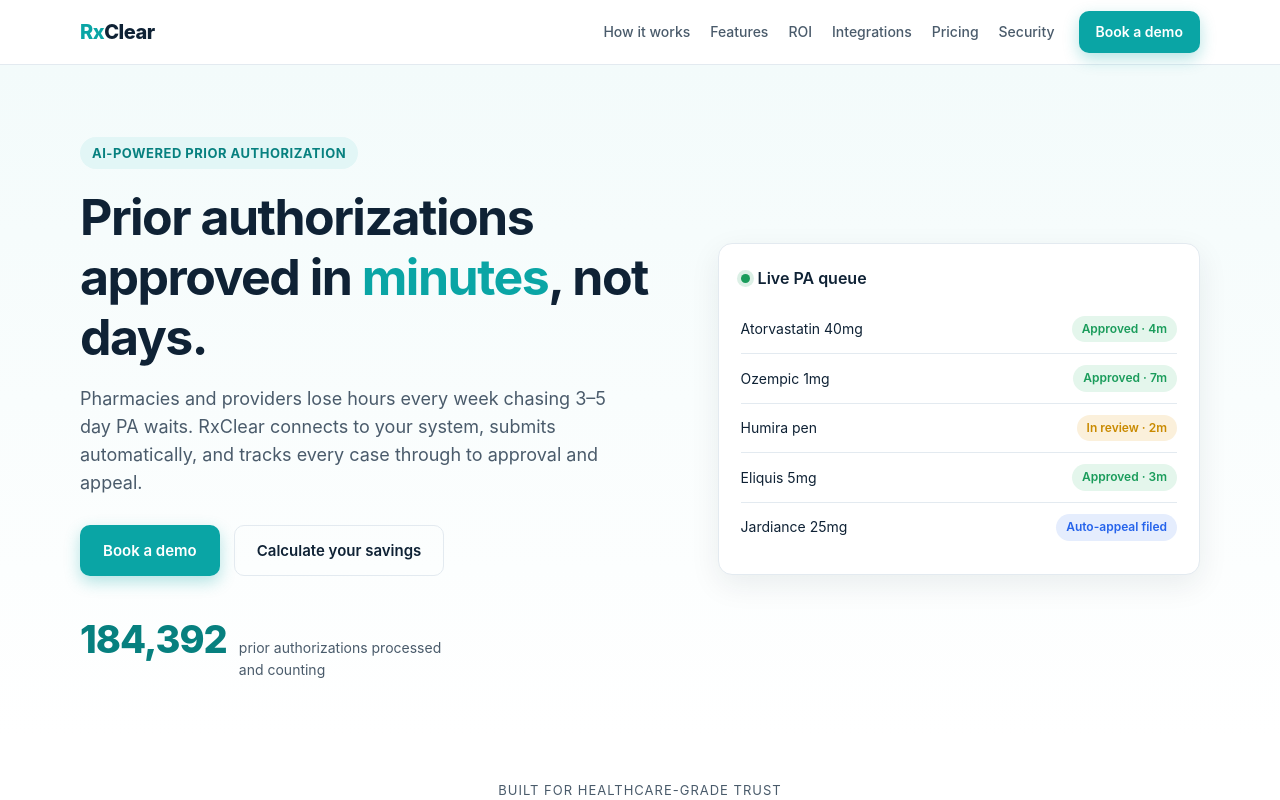
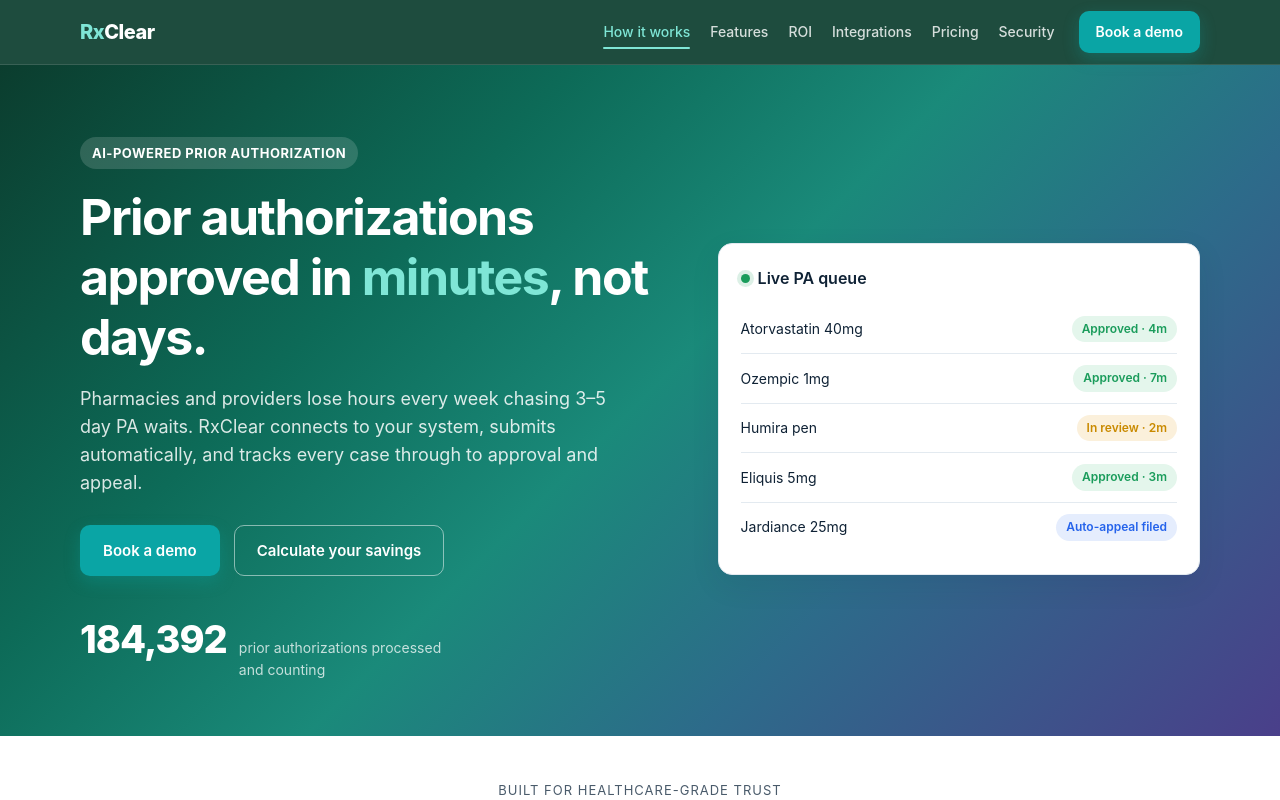
Before and after one commit to pkarakala/healthcareAI, a React (Vite) app: page / in a window 1280 px wide. Shown: the top 800 px of the page. Built offline with nearby package versions, Linux system fonts and the light colour scheme.

Commit message:
style: Apply teal-purple palette to nav, hero, CTA, and footer

```diff
--- a/src/components/Nav.jsx
+++ b/src/components/Nav.jsx
@@ -1,6 +1,31 @@
+import { useEffect, useState } from "react";
 import { brand, nav } from "../data/site.js";
 
 export default function Nav() {
+  const [active, setActive] = useState("");
+
+  useEffect(() => {
+    const ids = nav.map((item) => item.href.slice(1));
+    const sections = ids
+      .map((id) => document.getElementById(id))
+      .filter(Boolean);
+    if (sections.length === 0) return;
+
+    const observer = new IntersectionObserver(
+      (entries) => {
+        // Pick the entry nearest the top that is currently intersecting.
+        const visible = entries
+          .filter((e) => e.isIntersecting)
+          .sort((a, b) => a.boundingClientRect.top - b.boundingClientRect.top);
+        if (visible[0]) setActive(visible[0].target.id);
+      },
+      { rootMargin: "-45% 0px -50% 0px", threshold: 0 }
+    );
+
+    sections.forEach((section) => observer.observe(section));
+    return () => observer.disconnect();
+  }, []);
+
   return (
     <header className="nav">
       <div className="container nav-inner">
@@ -10,7 +35,11 @@
         </a>
         <nav className="nav-links">
           {nav.map((item) => (
-            <a key={item.href} href={item.href}>
+            <a
+              key={item.href}
+              href={item.href}
+              className={active === item.href.slice(1) ? "active" : ""}
+            >
               {item.label}
             </a>
           ))}
--- a/src/index.css
+++ b/src/index.css
@@ -52,36 +52,65 @@
 /* Nav */
 .nav {
   position: sticky; top: 0; z-index: 50;
-  background: rgba(255,255,255,0.85);
+  background: rgba(11, 61, 46, 0.92);
   backdrop-filter: saturate(180%) blur(12px);
-  border-bottom: 1px solid var(--line);
+  border-bottom: 1px solid rgba(255, 255, 255, 0.12);
 }
 .nav-inner { display: flex; align-items: center; gap: 24px; height: 64px; }
-.brand { font-weight: 800; font-size: 20px; letter-spacing: -0.5px; }
-.brand-mark { color: var(--accent); }
+.brand { font-weight: 800; font-size: 20px; letter-spacing: -0.5px; color: #ffffff; }
+.brand-mark { color: #7fe6d6; }
 .nav-links { display: flex; gap: 20px; margin-left: auto; }
-.nav-links a { color: var(--ink-soft); font-size: 14px; font-weight: 500; }
-.nav-links a:hover { color: var(--accent-dark); }
+.nav-links a {
+  position: relative;
+  color: rgba(255, 255, 255, 0.82);
+  font-size: 14px;
+  font-weight: 500;
+  transition: color 0.25s ease;
+}
+.nav-links a::after {
+  content: "";
+  position: absolute;
+  left: 0;
+  bottom: -6px;
+  width: 0;
+  height: 2px;
+  border-radius: 2px;
+  background: #7fe6d6;
+  transition: width 0.25s ease;
+}
+.nav-links a:hover,
+.nav-links a.active { color: #7fe6d6; }
+.nav-links a:hover::after,
+.nav-links a.active::after { width: 100%; }
 
-/* Hero */
-.hero { padding: 72px 0 56px; background: linear-gradient(180deg, #f3fbfb 0%, #ffffff 100%); }
+/* Hero — palette sourced from GitHub_web/styles.css
+   (#0b3d2e → #0d6b58 → #1a8a7a → #2d6b8a → #4a3f8a) */
+.hero {
+  padding: 72px 0 56px;
+  background: linear-gradient(135deg, #0b3d2e 0%, #0d6b58 30%, #1a8a7a 50%, #2d6b8a 70%, #4a3f8a 100%);
+  color: #ffffff;
+}
 .hero-inner { display: grid; grid-template-columns: 1.1fr 0.9fr; gap: 48px; align-items: center; }
 .eyebrow {
   display: inline-block; font-size: 13px; font-weight: 700; letter-spacing: 0.5px;
-  text-transform: uppercase; color: var(--accent-dark);
-  background: #e2f6f6; padding: 6px 12px; border-radius: 999px; margin-bottom: 18px;
+  text-transform: uppercase; color: #ffffff;
+  background: rgba(255, 255, 255, 0.15); padding: 6px 12px; border-radius: 999px; margin-bottom: 18px;
 }
-.hero h1 { font-size: 50px; letter-spacing: -1.5px; margin-bottom: 18px; }
+.hero h1 { font-size: 50px; letter-spacing: -1.5px; margin-bottom: 18px; color: #ffffff; }
 .accent { color: var(--accent); }
+.hero .accent { color: #7fe6d6; }
 .lead { font-size: 18px; color: var(--ink-soft); max-width: 540px; margin: 0 0 28px; }
+.hero .lead { color: rgba(255, 255, 255, 0.85); }
 .hero-cta { display: flex; gap: 14px; flex-wrap: wrap; margin-bottom: 34px; }
+.hero .btn-ghost { color: #ffffff; border-color: rgba(255, 255, 255, 0.5); }
+.hero .btn-ghost:hover { border-color: #ffffff; color: #ffffff; }
 .hero-counter { display: flex; align-items: baseline; gap: 12px; }
-.counter-num { font-size: 38px; font-weight: 800; color: var(--accent-dark); letter-spacing: -1px; }
-.counter-label { color: var(--ink-soft); font-size: 14px; max-width: 220px; }
+.counter-num { font-size: 38px; font-weight: 800; color: #ffffff; letter-spacing: -1px; }
+.counter-label { color: rgba(255, 255, 255, 0.75); font-size: 14px; max-width: 220px; }
 
 .hero-card {
   background: #fff; border: 1px solid var(--line); border-radius: var(--radius);
-  box-shadow: var(--shadow); padding: 22px;
+  box-shadow: var(--shadow); padding: 22px; color: var(--ink);
 }
 .hero-card-head { display: flex; align-items: center; gap: 8px; font-weight: 600; margin-bottom: 14px; }
 .status-dot { width: 9px; height: 9px; border-radius: 50%; background: var(--ok); box-shadow: 0 0 0 4px rgba(26,156,91,0.15); }
@@ -191,7 +220,7 @@
 .security-item p { color: var(--ink-soft); margin: 0; font-size: 15px; }
 
 /* CTA / demo */
-.cta { padding: 72px 0; background: linear-gradient(135deg, #07807f 0%, #0aa5a5 100%); color: #fff; }
+.cta { padding: 72px 0; background: linear-gradient(135deg, #0b3d2e 0%, #0d6b58 30%, #1a8a7a 50%, #2d6b8a 70%, #4a3f8a 100%); color: #fff; }
 .cta-inner { display: grid; grid-template-columns: 1fr 1fr; gap: 40px; align-items: center; }
 .cta-copy h2 { font-size: 32px; letter-spacing: -1px; margin-bottom: 12px; }
 .cta-copy p { font-size: 17px; opacity: 0.92; margin: 0; }
@@ -201,9 +230,11 @@
 .form-msg { margin: 0; font-size: 14px; color: var(--ok); font-weight: 600; min-height: 18px; }
 
 /* Footer */
-.footer { padding: 28px 0; border-top: 1px solid var(--line); }
+.footer { padding: 28px 0; background: #0b3d2e; border-top: 1px solid rgba(255, 255, 255, 0.12); }
+.footer .brand { color: #ffffff; }
+.footer .brand-mark { color: #7fe6d6; }
 .footer-inner { display: flex; justify-content: space-between; align-items: center; flex-wrap: wrap; gap: 12px; }
-.footer-note { color: var(--ink-soft); font-size: 13px; }
+.footer-note { color: rgba(255, 255, 255, 0.7); font-size: 13px; }
 
 /* Responsive */
 @media (max-width: 900px) {
```
